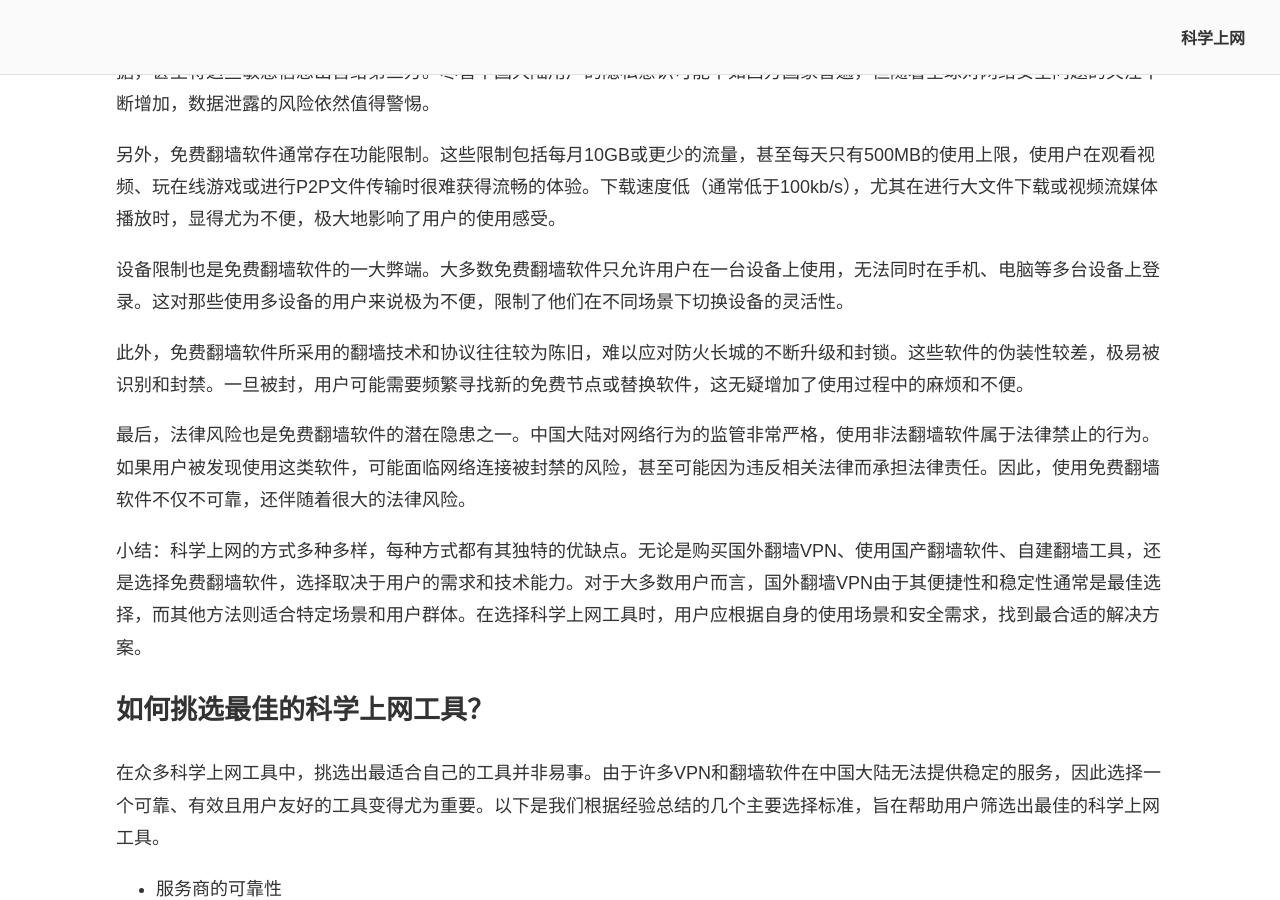
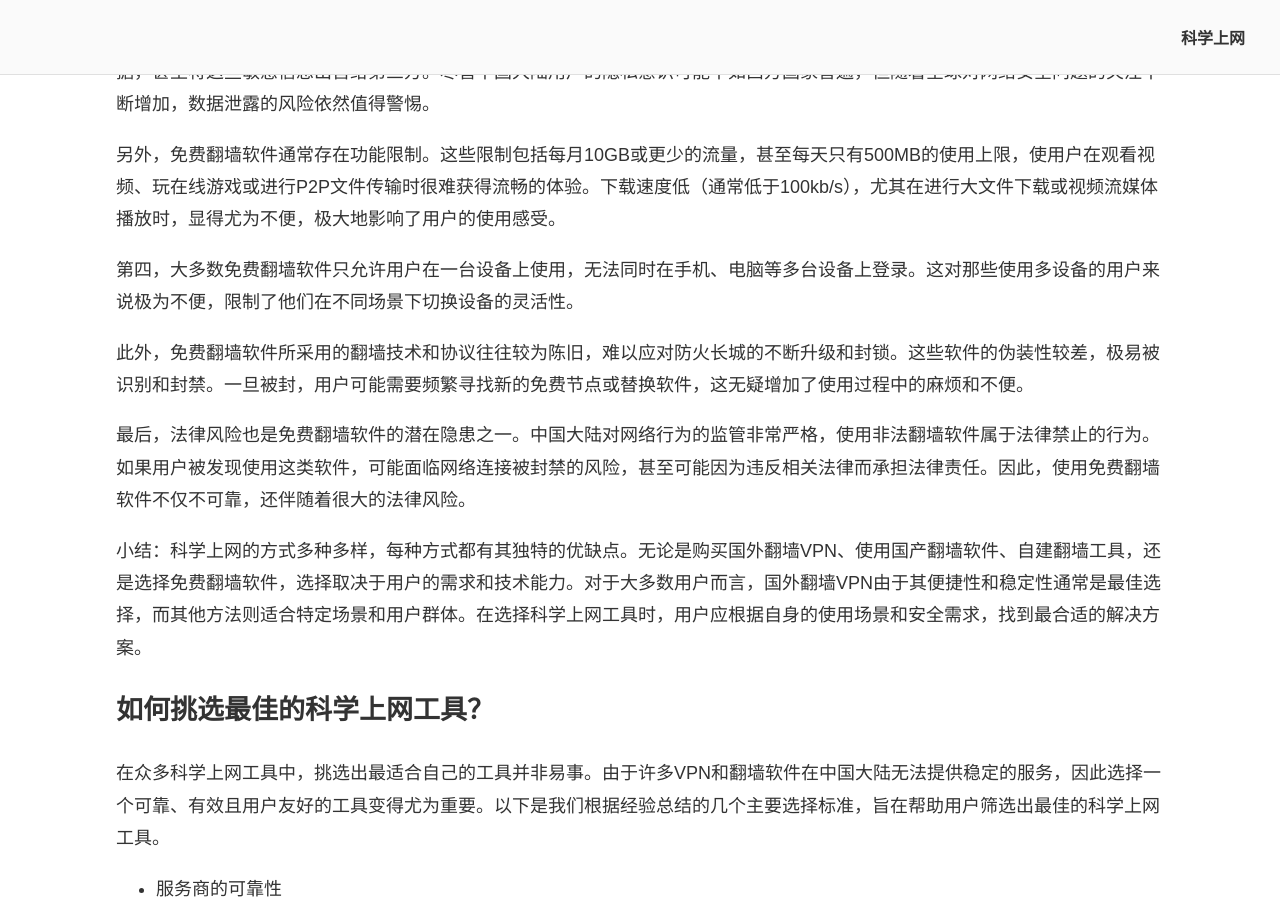
Before and after one commit to chinavpns/chinavpns.github.io, a Jekyll site: the page built from index.md, in a window 1280 px wide and 900 px high, scrolled down 7619 px. Built offline with Jekyll 4.4.1, drawn with Linux system fonts in a browser that asks for light colours.

Commit message:
Update index.md

```diff
--- a/index.md
+++ b/index.md
@@ -149,7 +149,7 @@ description: 科学上网指南：2025年最好用的翻墙VPN和翻墙软件推
 
 另外，免费翻墙软件通常存在功能限制。这些限制包括每月10GB或更少的流量，甚至每天只有500MB的使用上限，使用户在观看视频、玩在线游戏或进行P2P文件传输时很难获得流畅的体验。下载速度低（通常低于100kb/s），尤其在进行大文件下载或视频流媒体播放时，显得尤为不便，极大地影响了用户的使用感受。
 
-设备限制也是免费翻墙软件的一大弊端。大多数免费翻墙软件只允许用户在一台设备上使用，无法同时在手机、电脑等多台设备上登录。这对那些使用多设备的用户来说极为不便，限制了他们在不同场景下切换设备的灵活性。
+第四，大多数免费翻墙软件只允许用户在一台设备上使用，无法同时在手机、电脑等多台设备上登录。这对那些使用多设备的用户来说极为不便，限制了他们在不同场景下切换设备的灵活性。
 
 此外，免费翻墙软件所采用的翻墙技术和协议往往较为陈旧，难以应对防火长城的不断升级和封锁。这些软件的伪装性较差，极易被识别和封禁。一旦被封，用户可能需要频繁寻找新的免费节点或替换软件，这无疑增加了使用过程中的麻烦和不便。
 
```
